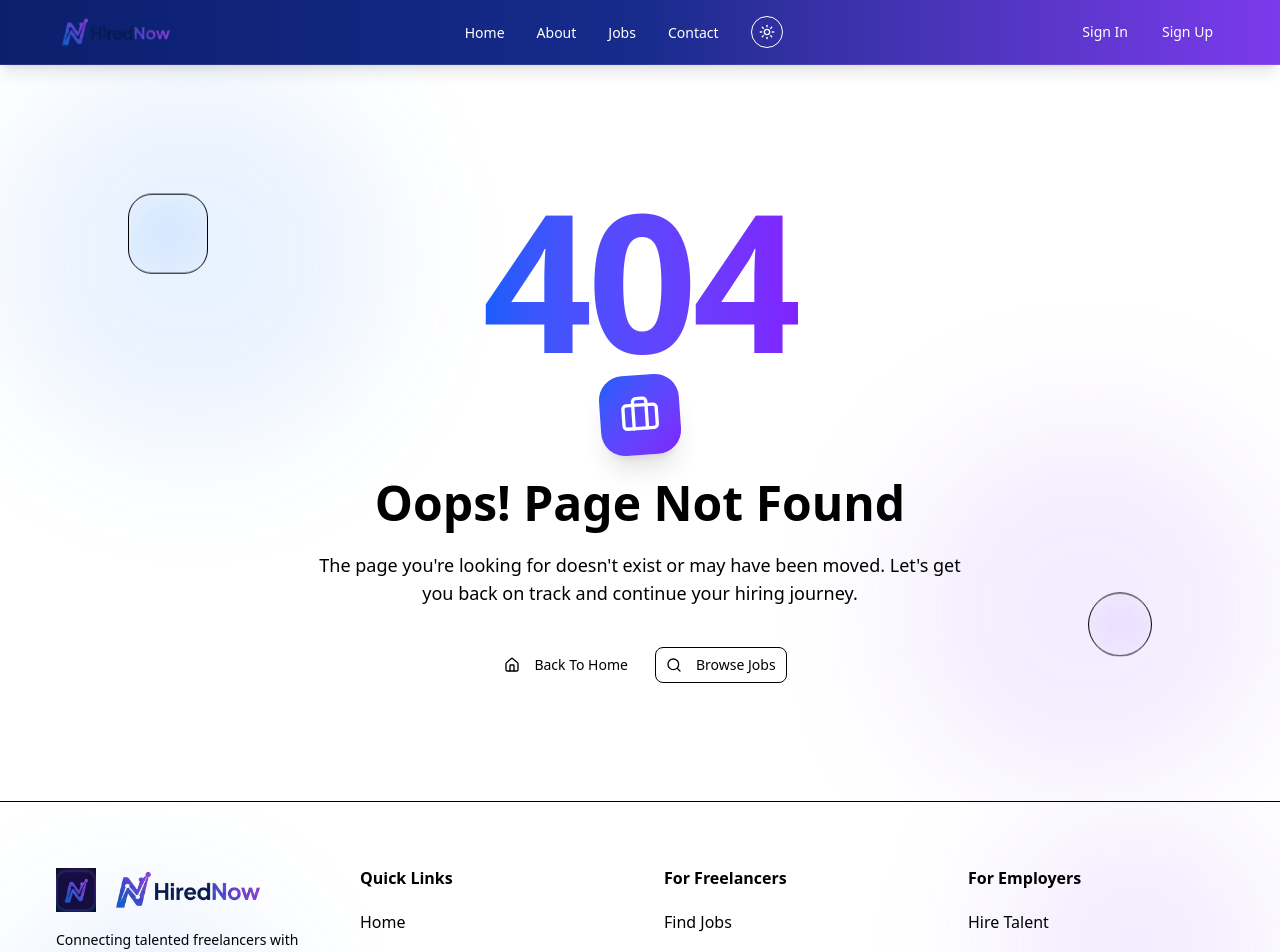
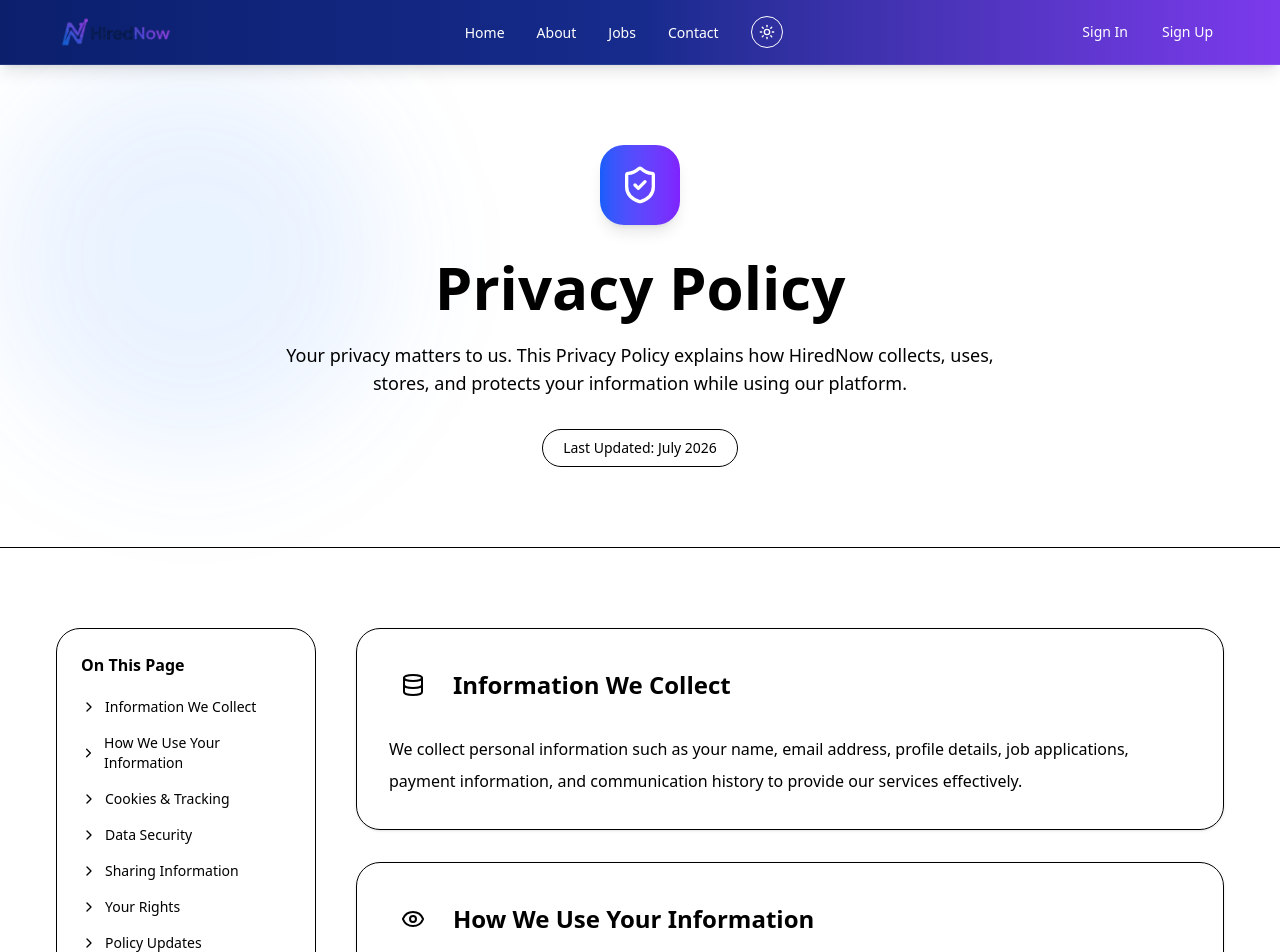
Before and after one commit to inzamulhaque/hired-now-client, a Next.js app: page /privacy in a window 1280 px wide. Before the commit this address had no page. Shown: the top 952 px of the page. Built offline with nearby package versions, Linux system fonts and the light colour scheme.

Commit message:
feat(privacy-police): add privacy policy page

```diff
--- /dev/null
+++ b/app/privacy/page.tsx
@@ -0,0 +1,192 @@
+"use client";
+
+import { motion } from "framer-motion";
+import {
+  ShieldCheck,
+  Lock,
+  Database,
+  Cookie,
+  Eye,
+  Bell,
+  Users,
+  Mail,
+  ChevronRight,
+} from "lucide-react";
+
+const sections = [
+  {
+    icon: Database,
+    title: "Information We Collect",
+    content:
+      "We collect personal information such as your name, email address, profile details, job applications, payment information, and communication history to provide our services effectively.",
+  },
+  {
+    icon: Eye,
+    title: "How We Use Your Information",
+    content:
+      "Your information is used to create your account, improve AI-powered job matching, process payments, provide customer support, and enhance platform security.",
+  },
+  {
+    icon: Cookie,
+    title: "Cookies & Tracking",
+    content:
+      "We use cookies and similar technologies to remember your preferences, improve user experience, analyze traffic, and maintain secure sessions.",
+  },
+  {
+    icon: Lock,
+    title: "Data Security",
+    content:
+      "We implement industry-standard security measures, encryption, and secure authentication to protect your personal information from unauthorized access.",
+  },
+  {
+    icon: Users,
+    title: "Sharing Information",
+    content:
+      "We never sell your personal information. Data may be shared only with trusted service providers, payment processors, or when required by law.",
+  },
+  {
+    icon: ShieldCheck,
+    title: "Your Rights",
+    content:
+      "You can access, update, or delete your account information, request a copy of your data, and manage your privacy preferences at any time.",
+  },
+  {
+    icon: Bell,
+    title: "Policy Updates",
+    content:
+      "We may update this Privacy Policy occasionally. Significant changes will be communicated via email or platform notifications.",
+  },
+];
+
+const page = () => {
+  return (
+    <main className="relative">
+      <div className="absolute inset-0 -z-10">
+        <div className="absolute left-0 top-0 h-96 w-96 rounded-full bg-blue-500/10 blur-3xl" />
+        <div className="absolute right-0 bottom-0 h-96 w-96 rounded-full bg-violet-500/10 blur-3xl" />
+      </div>
+
+      <section className="border-b py-20">
+        <div className="container max-w-[1200px] mx-auto max-w-5xl px-4 text-center">
+          <motion.div
+            initial={{ opacity: 0, y: 25 }}
+            animate={{ opacity: 1, y: 0 }}
+            transition={{ duration: 0.5 }}
+          >
+            <div className="mx-auto flex h-20 w-20 items-center justify-center rounded-3xl bg-gradient-to-r from-blue-600 to-violet-600 text-white shadow-lg">
+              <ShieldCheck className="h-10 w-10" />
+            </div>
+
+            <h1 className="mt-8 text-4xl font-bold md:text-6xl">
+              Privacy Policy
+            </h1>
+
+            <p className="mx-auto mt-6 max-w-3xl text-lg text-muted-foreground">
+              Your privacy matters to us. This Privacy Policy explains how
+              HiredNow collects, uses, stores, and protects your information
+              while using our platform.
+            </p>
+
+            <div className="mt-8 inline-flex rounded-full border bg-background px-5 py-2 text-sm">
+              Last Updated: July 2026
+            </div>
+          </motion.div>
+        </div>
+      </section>
+
+      <section className="py-20">
+        <div className="container max-w-[1200px] mx-auto max-w-6xl px-4">
+          <div className="grid gap-10 lg:grid-cols-[260px_1fr]">
+            <aside className="hidden lg:block">
+              <div className="sticky top-24 rounded-3xl border bg-background p-6">
+                <h3 className="mb-5 font-semibold">On This Page</h3>
+
+                <nav className="space-y-4 text-sm">
+                  {sections.map((item) => (
+                    <a
+                      key={item.title}
+                      href={`#${item.title.replace(/\s+/g, "-")}`}
+                      className="flex items-center gap-2 text-muted-foreground transition hover:text-primary"
+                    >
+                      <ChevronRight className="h-4 w-4" />
+                      {item.title}
+                    </a>
+                  ))}
+
+                  <a
+                    href="#contact"
+                    className="flex items-center gap-2 text-muted-foreground transition hover:text-primary"
+                  >
+                    <ChevronRight className="h-4 w-4" />
+                    Contact Us
+                  </a>
+                </nav>
+              </div>
+            </aside>
+
+            <div className="space-y-8">
+              {sections.map((item, index) => {
+                const Icon = item.icon;
+
+                return (
+                  <motion.section
+                    key={item.title}
+                    id={item.title.replace(/\s+/g, "-")}
+                    initial={{ opacity: 0, y: 25 }}
+                    whileInView={{ opacity: 1, y: 0 }}
+                    viewport={{ once: true }}
+                    transition={{
+                      delay: index * 0.05,
+                    }}
+                    className="rounded-3xl border bg-background p-8 shadow-sm"
+                  >
+                    <div className="flex items-center gap-4">
+                      <div className="rounded-2xl bg-primary/10 p-3">
+                        <Icon className="h-6 w-6 text-primary" />
+                      </div>
+
+                      <h2 className="text-2xl font-bold">{item.title}</h2>
+                    </div>
+
+                    <p className="mt-6 leading-8 text-muted-foreground">
+                      {item.content}
+                    </p>
+                  </motion.section>
+                );
+              })}
+
+              <motion.section
+                id="contact"
+                initial={{ opacity: 0, y: 25 }}
+                whileInView={{ opacity: 1, y: 0 }}
+                viewport={{ once: true }}
+                className="rounded-3xl border bg-gradient-to-r from-blue-600 to-violet-600 p-8 text-white"
+              >
+                <div className="flex items-center gap-4">
+                  <Mail className="h-8 w-8" />
+
+                  <div>
+                    <h2 className="text-2xl font-bold">Contact Us</h2>
+
+                    <p className="mt-2 text-white/80">
+                      If you have any questions regarding this Privacy Policy,
+                      feel free to contact our support team.
+                    </p>
+                  </div>
+                </div>
+
+                <div className="mt-8 space-y-2">
+                  <p>📧 support@hirednow.com</p>
+
+                  <p>🌍 Bangladesh (Remote First)</p>
+                </div>
+              </motion.section>
+            </div>
+          </div>
+        </div>
+      </section>
+    </main>
+  );
+};
+
+export default page;
--- a/components/Home/CtaSection.tsx
+++ b/components/Home/CtaSection.tsx
@@ -35,7 +35,7 @@ const CtaSection = () => {
         <div className="absolute right-0 bottom-0 h-80 w-80 rounded-full bg-violet-500/20 blur-3xl" />
       </div>
 
-      <div className="container mx-auto px-4">
+      <div className="container max-w-[1200px] mx-auto px-4">
         <motion.div
           initial={{
             opacity: 0,
```
